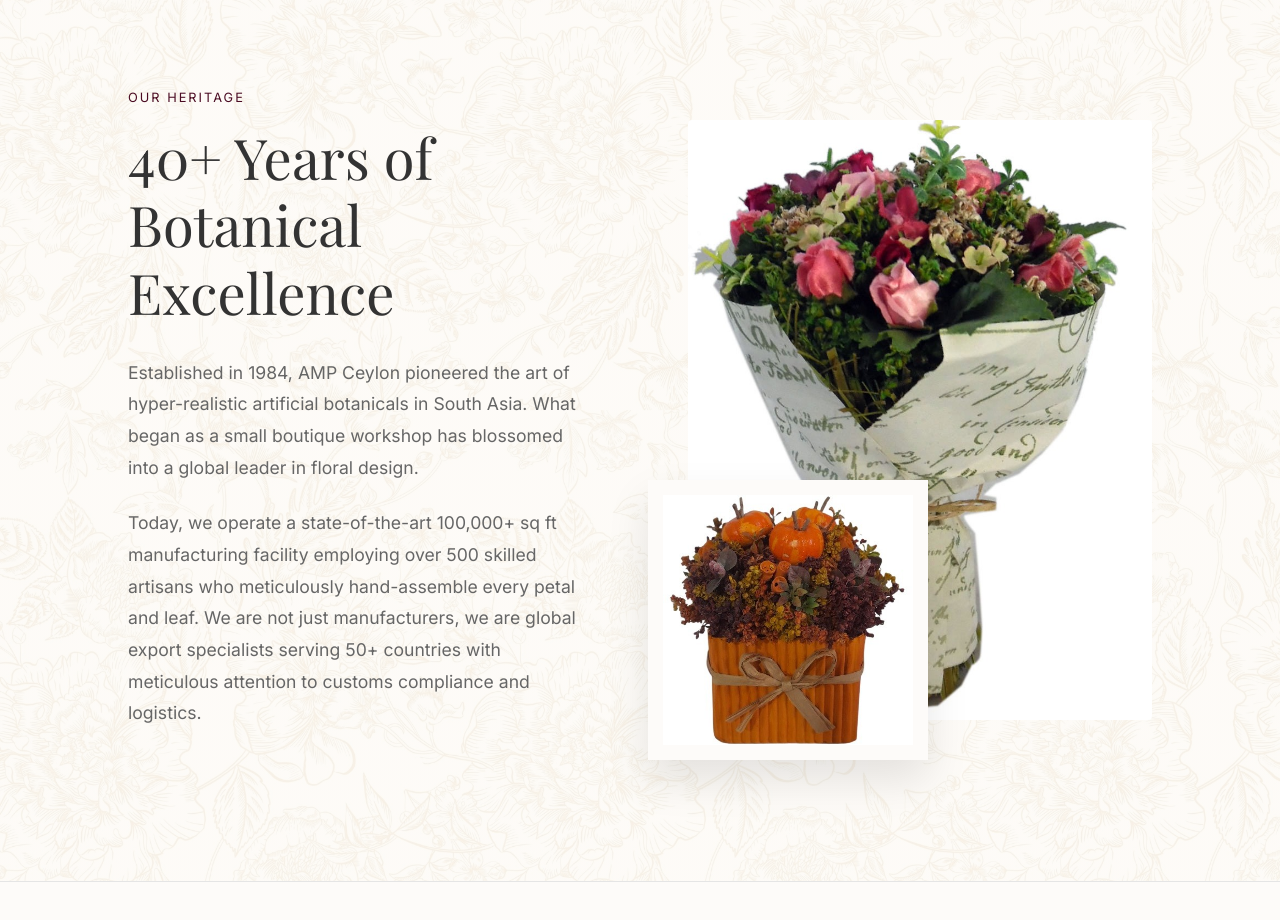
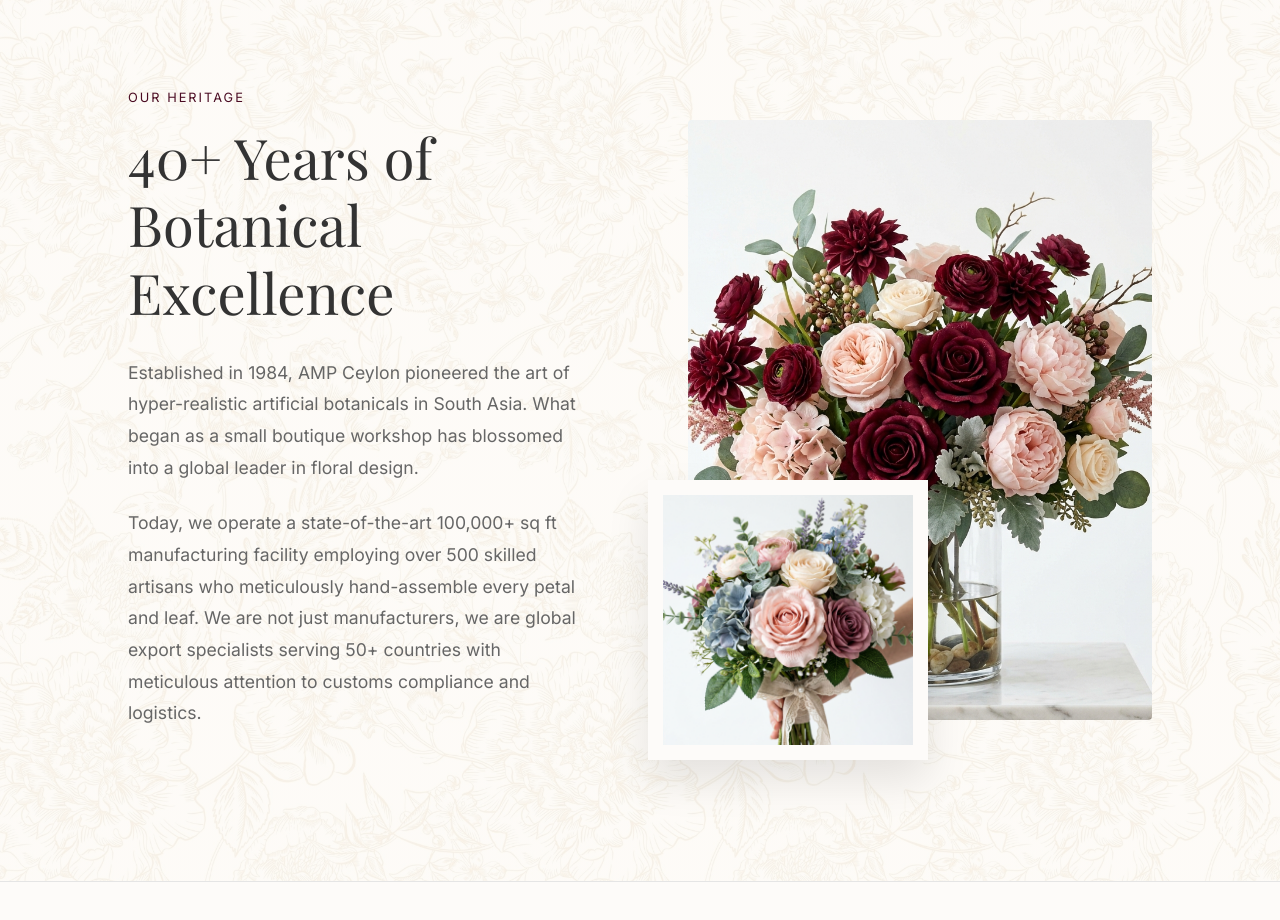
Before and after one commit to Deepatharshan/AMP_ceylon, a Next.js app in the folder frontend/: page / in a window 1280 px wide. Shown: the part 840-1760 px from the top of the page. Built offline with nearby package versions, Linux system fonts and the light colour scheme; no server answers; the database is empty; a web font is replaced by a local one.

Commit message:
feat: replace heritage section images with premium AI-generated floral arrangements

```diff
--- a/frontend/src/components/Heritage.tsx
+++ b/frontend/src/components/Heritage.tsx
@@ -22,12 +22,12 @@ export default function Heritage() {
 
       <div className={styles.imageContent}>
         <img
-          src="/3221.jpg"
+          src="/heritage_main_floral.jpg"
           alt="Manufacturing premium artificial flowers"
           className={styles.mainImage}
         />
         <img
-          src="/9090.jpg"
+          src="/heritage_overlay_floral.jpg"
           alt="Artisan detail crafting flowers"
           className={styles.overlayImage}
         />
```
Also changed, not shown: frontend/public/heritage_main_floral.jpg (added), frontend/public/heritage_overlay_floral.jpg (added).
